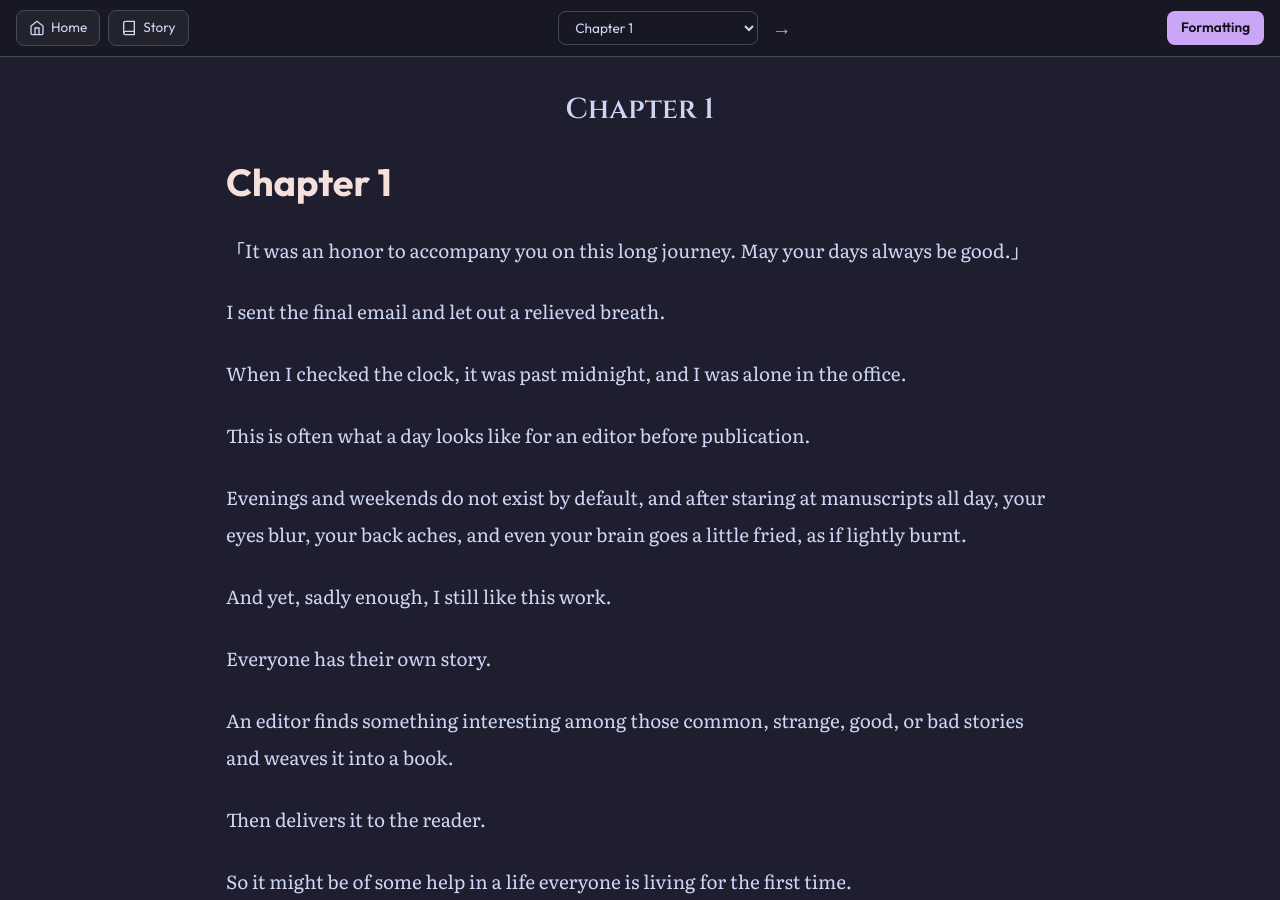
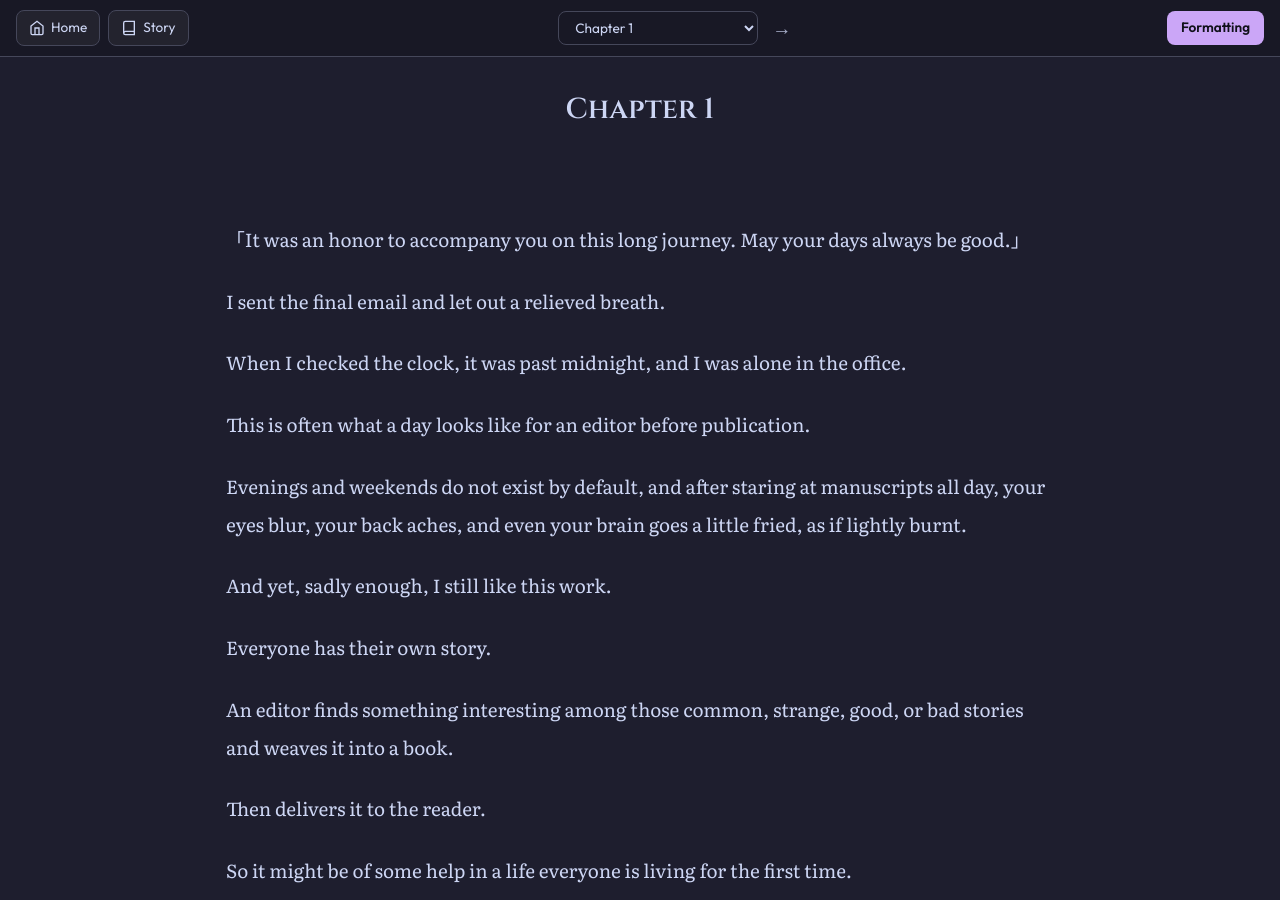
Before and after one commit to soleumn/soleumn.github.io, a Jekyll site: the page built from _chapters/esg/ch1.md, in a window 1280 px wide and 900 px high. Built offline with Jekyll 4.4.1, drawn with Linux system fonts in a browser that asks for light colours; comment, search, counter and statistics services are not loaded.

Commit message:
Update ch1.md

```diff
--- a/_chapters/esg/ch1.md
+++ b/_chapters/esg/ch1.md
@@ -4,7 +4,7 @@ categories: esg
 capitulo: 1
 ---
 
-# Chapter 1
+<br>
 
 「It was an honor to accompany you on this long journey. May your days always be good.」
 
```
